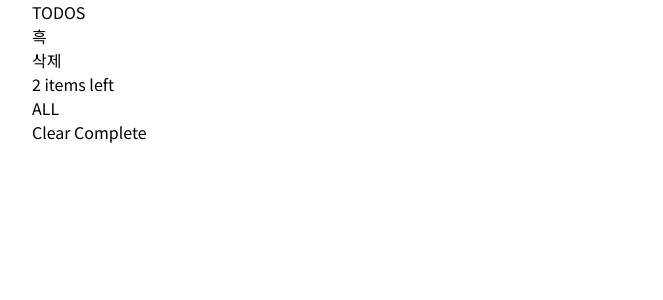
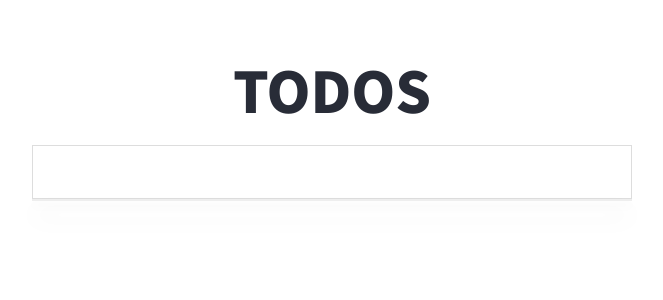
Before and after one commit to Minseok0917/react-todos, a React (Vite) app: page / in a window 1280 px wide. Shown: the top 300 px of the page, without its empty margins (308-971 px from the left). Built offline with nearby package versions, Linux system fonts and the light colour scheme.

Commit message:
feat : todo 수정 및 storage 기능 제외 개발 완료

```diff
--- a/package.json
+++ b/package.json
@@ -12,6 +12,7 @@
   "dependencies": {
     "react": "^18.2.0",
     "react-dom": "^18.2.0",
+    "react-icons": "^4.11.0",
     "react-router-dom": "^6.15.0",
     "styled-components": "^6.0.7"
   },
--- a/src/_components/@share/Button.tsx
+++ /dev/null
@@ -1,3 +0,0 @@
-export default function () {
-  return <button>테스트</button>;
-}
--- a/src/_components/@share/Input.tsx
+++ /dev/null
@@ -1 +0,0 @@
-import styled from "styled-components";
--- a/src/assets/styles/GlobalStyles.ts
+++ b/src/assets/styles/GlobalStyles.ts
@@ -7,4 +7,20 @@ export const GlobalStyles = createGlobalStyle`
         box-sizing: border-box;
         font-family: 'Noto Sans KR', sans-serif;
     }
+
+    body{
+        color: #282c37;
+    }
+
+    input{
+        border: 0;
+        outline: 0;
+    }
+
+    button{
+        background: transparent;
+        border: 0;
+        outline: 0;
+        font-weight: inherit;
+    }
 `;
--- a/src/components/todos/styled.ts
+++ b/src/components/todos/styled.ts
@@ -2,23 +2,125 @@ import styled from "styled-components";
 
 export const Todos = styled.div`
   width: 600px;
-  margin: 0 auto;
+  margin: 3rem auto;
+  font-weight: 400;
 `;
 
 export const TodoHead = styled.div``;
-export const TodoTitle = styled.div``;
-export const TodoInput = styled.div``;
+export const TodoTitle = styled.div`
+  font-size: 3.5rem;
+  font-weight: 900;
+  text-align: center;
+  margin-bottom: 1rem;
+`;
 
-export const TodoMain = styled.div``;
+export const TodoInputArea = styled.div`
+  display: flex;
+  border: 1px solid #ddd;
+  padding: 0.5rem;
+`;
+export const TodoCompleteToggleIcon = styled.div`
+  display: flex;
+  justify-content: center;
+  align-items: center;
+  font-size: 1.25rem;
+  padding: 0.5rem;
+  width: 2.25rem;
+  height: 2.25rem;
+  cursor: pointer;
+  color: #bbb;
+  &.active {
+    color: #666;
+  }
+`;
+export const TodoInput = styled.input`
+  flex: 1;
+  font-size: 0.875rem;
+  padding: 0.5rem;
+`;
+
+export const TodoMain = styled.div`
+  border: 1px solid #eee;
+  box-shadow: rgba(100, 100, 100, 0.15) 0px 15px 25px,
+    rgba(100, 100, 100, 0.05) 0px 5px 10px;
+`;
 export const TodoList = styled.div``;
-export const TodoItem = styled.div``;
-export const TodoItemCheckBox = styled.div``;
-export const TodoItemText = styled.div``;
+export const TodoItem = styled.div`
+  padding: 0.5rem;
+  display: flex;
+  align-items: center;
+  border-bottom: 1px solid #eee;
+  &:last-child {
+    border-bottom: 0;
+  }
+  &:hover {
+    button {
+      display: block;
+    }
+  }
+  &.complete span {
+    text-decoration: line-through;
+    color: #999;
+  }
+`;
+export const TodoItemCheckBox = styled.div`
+  width: 2.25rem;
+  height: 2.25rem;
+  font-size: 1.25rem;
+  border: 1px solid #eee;
+  border-radius: 100%;
+  display: flex;
+  justify-content: center;
+  align-items: center;
+  cursor: pointer;
+  color: green;
+  &:hover {
+    border: 1px solid #ccc;
+  }
+`;
+export const TodoItemText = styled.span`
+  flex: 1;
+  padding: 0.5rem;
+  user-select: none;
+`;
 export const TodoItemEditInput = styled.div``;
-export const TodoItemDeleteButton = styled.div``;
+export const TodoItemDeleteButton = styled.button`
+  display: none;
+  font-size: 1.25rem;
+  width: 2.25rem;
+  cursor: pointer;
+  color: #bbb;
+  &:hover {
+    color: #888;
+  }
+`;
 
-export const TodoFooter = styled.div``;
+export const TodoFooter = styled.div`
+  padding: 1rem;
+  position: relative;
+  display: flex;
+  justify-content: space-between;
+  font-size: 0.875rem;
+`;
 export const TodoCountText = styled.div``;
-export const TodoFilter = styled.div``;
-export const TodoFilterOption = styled.div``;
-export const TodoClearCompleteButton = styled.div``;
+export const TodoFilter = styled.div`
+  position: absolute;
+  left: 50%;
+  translate: -50% 0;
+  display: flex;
+  gap: 0.5rem;
+`;
+export const TodoFilterOption = styled.div`
+  padding: 0 0.75rem;
+  border: 1px solid transparent;
+  cursor: pointer;
+  &:hover {
+    border: 1px solid #f4e5e5;
+  }
+  &.active {
+    border: 1px solid #ebbebe;
+  }
+`;
+export const TodoClearCompleteButton = styled.button`
+  cursor: pointer;
+`;
--- a/src/pages/Todos.tsx
+++ b/src/pages/Todos.tsx
@@ -1,4 +1,5 @@
 import React from "react";
+import { BsTrash3, BsChevronCompactDown, BsCheckLg } from "react-icons/bs";
 import * as Styled from "@components/todos/styled";
 
 interface Todo {
@@ -14,45 +15,146 @@ export default function Todos() {
   const [filter, setFilter] = useState<Filter>("ALL");
   const [nextId, setNextId] = useState<number>(0);
 
+  const isAllCompletedTodo = useMemo(
+    () => todos.every(({ completed }: Todo) => completed),
+    [todos]
+  );
+  const isExistCompletedTodo = useMemo(
+    () => todos.some(({ completed }: Todo) => completed),
+    [todos]
+  );
+
+  const filterServices = {
+    ALL: () => todos,
+    ACTIVE: () => todos.filter(({ completed }: Todo) => !completed),
+    COMPLETE: () => todos.filter(({ completed }: Todo) => completed),
+  };
+  const currentTodos = useMemo(() => filterServices[filter](), [todos, filter]);
+
   const handlers = {
-    inputChange(event: React.FormEvent<HTMLInputElement>) {},
-    inputKeydown(event: React.KeyboardEvent<HTMLInputElement>) {},
-    toggleAllTodos(event: React.MouseEvent<HTMLDivElement>) {},
-    toggleTodoCompleted(event: React.MouseEvent) {},
-    todoDoubleClick(event: React.MouseEvent) {},
+    inputChange(event: React.FormEvent<HTMLInputElement>) {
+      setInputText(event.currentTarget.value);
+    },
+    inputKeydown(event: React.KeyboardEvent<HTMLInputElement>) {
+      const inputValue = event.currentTarget.value.trim();
+      const isCreated: Boolean = ["Tab", "Enter"].includes(event.key);
+      const isValid: Boolean = inputValue.length > 0;
+      if (isCreated && isValid) {
+        const todo: Todo = {
+          id: nextId,
+          text: inputValue,
+          completed: false,
+        };
+        setInputText("");
+        setNextId(nextId + 1);
+        setTodos([...todos, todo]);
+      }
+    },
+    toggleAllTodos() {
+      const toggleTodos: Todo[] = todos.map((todo: Todo) => ({
+        ...todo,
+        completed: !isAllCompletedTodo,
+      }));
+      setTodos([...toggleTodos]);
+    },
+    toggleTodoCompleted(todo: Todo) {
+      todo.completed = !todo.completed;
+      setTodos([...todos]);
+    },
+    todoDoubleClick(todo: Todo) {},
     todoEditFocusOut(event: React.FocusEvent) {},
     todoEditTextChange(event: React.FormEvent) {},
     todoEditKeydown(event: React.KeyboardEvent) {},
-    deleteTodo(event: React.KeyboardEvent) {},
-    changeFilter(event: React.KeyboardEvent) {},
-    clearCompletedTodos(event: React.KeyboardEvent) {},
+    deleteTodo(deleteTodo: Todo) {
+      const removeTodos: Todo[] = todos.filter(
+        (todo: Todo) => todo !== deleteTodo
+      );
+      setTodos([...removeTodos]);
+    },
+    changeFilter(filterName: Filter) {
+      setFilter(filterName);
+    },
+    clearCompletedTodos() {
+      const notCompleteTodos: Todo[] = todos.filter(
+        ({ completed }: Todo) => !completed
+      );
+      setTodos([...notCompleteTodos]);
+    },
   };
 
   return (
     <Styled.Todos>
       <Styled.TodoHead>
         <Styled.TodoTitle>TODOS</Styled.TodoTitle>
-        <Styled.TodoInput />
+        <Styled.TodoInputArea>
+          <Styled.TodoCompleteToggleIcon
+            className={isAllCompletedTodo ? "active" : ""}
+          >
+            {todos.length > 0 && (
+              <BsChevronCompactDown onClick={handlers.toggleAllTodos} />
+            )}
+          </Styled.TodoCompleteToggleIcon>
+          <Styled.TodoInput
+            onInput={handlers.inputChange}
+            onKeyDown={handlers.inputKeydown}
+            value={inputText}
+          />
+        </Styled.TodoInputArea>
       </Styled.TodoHead>
       <Styled.TodoMain>
         <Styled.TodoList>
-          <Styled.TodoItem>
-            <Styled.TodoItemCheckBox />
-            <Styled.TodoItemText>흑</Styled.TodoItemText>
-            <Styled.TodoItemEditInput />
-            <Styled.TodoItemDeleteButton>삭제</Styled.TodoItemDeleteButton>
+          {currentTodos.map((todo: Todo) => (
+            <Styled.TodoItem key={todo.id}>
+              <Styled.TodoItemCheckBox
+                onClick={() => handlers.toggleTodoCompleted(todo)}
+              >
+                {todo.completed && <BsCheckLg />}
+              </Styled.TodoItemCheckBox>
+              <Styled.TodoItemText>{todo.text}</Styled.TodoItemText>
+              {/* <Styled.TodoItemEditInput /> */}
+              <Styled.TodoItemDeleteButton
+                onClick={() => handlers.deleteTodo(todo)}
+              >
+                <BsTrash3 />
+              </Styled.TodoItemDeleteButton>
             </Styled.TodoItem>
+          ))}
         </Styled.TodoList>
-      </Styled.TodoMain>
+        {todos.length > 0 && (
           <Styled.TodoFooter>
-        <Styled.TodoCountText>2 items left</Styled.TodoCountText>
+            <Styled.TodoCountText>
+              {todos.length} item{todos.length > 1 ? "s" : ""} left
+            </Styled.TodoCountText>
             <Styled.TodoFilter>
-          <Styled.TodoFilterOption>ALL</Styled.TodoFilterOption>
+              <Styled.TodoFilterOption
+                onClick={() => handlers.changeFilter("ALL")}
+                className={filter === "ALL" ? "active" : ""}
+              >
+                All
+              </Styled.TodoFilterOption>
+              <Styled.TodoFilterOption
+                onClick={() => handlers.changeFilter("ACTIVE")}
+                className={filter === "ACTIVE" ? "active" : ""}
+              >
+                Active
+              </Styled.TodoFilterOption>
+              <Styled.TodoFilterOption
+                onClick={() => handlers.changeFilter("COMPLETE")}
+                className={filter === "COMPLETE" ? "active" : ""}
+              >
+                Complete
+              </Styled.TodoFilterOption>
             </Styled.TodoFilter>
-        <Styled.TodoClearCompleteButton>
+            {isExistCompletedTodo && (
+              <Styled.TodoClearCompleteButton
+                onClick={handlers.clearCompletedTodos}
+              >
                 Clear Complete
               </Styled.TodoClearCompleteButton>
+            )}
           </Styled.TodoFooter>
+        )}
+      </Styled.TodoMain>
     </Styled.Todos>
   );
 }
```
Also changed, not shown: 1 other file (tests, documents, lock files or other folders). Lines whose indentation alone changed are shown as unchanged.
